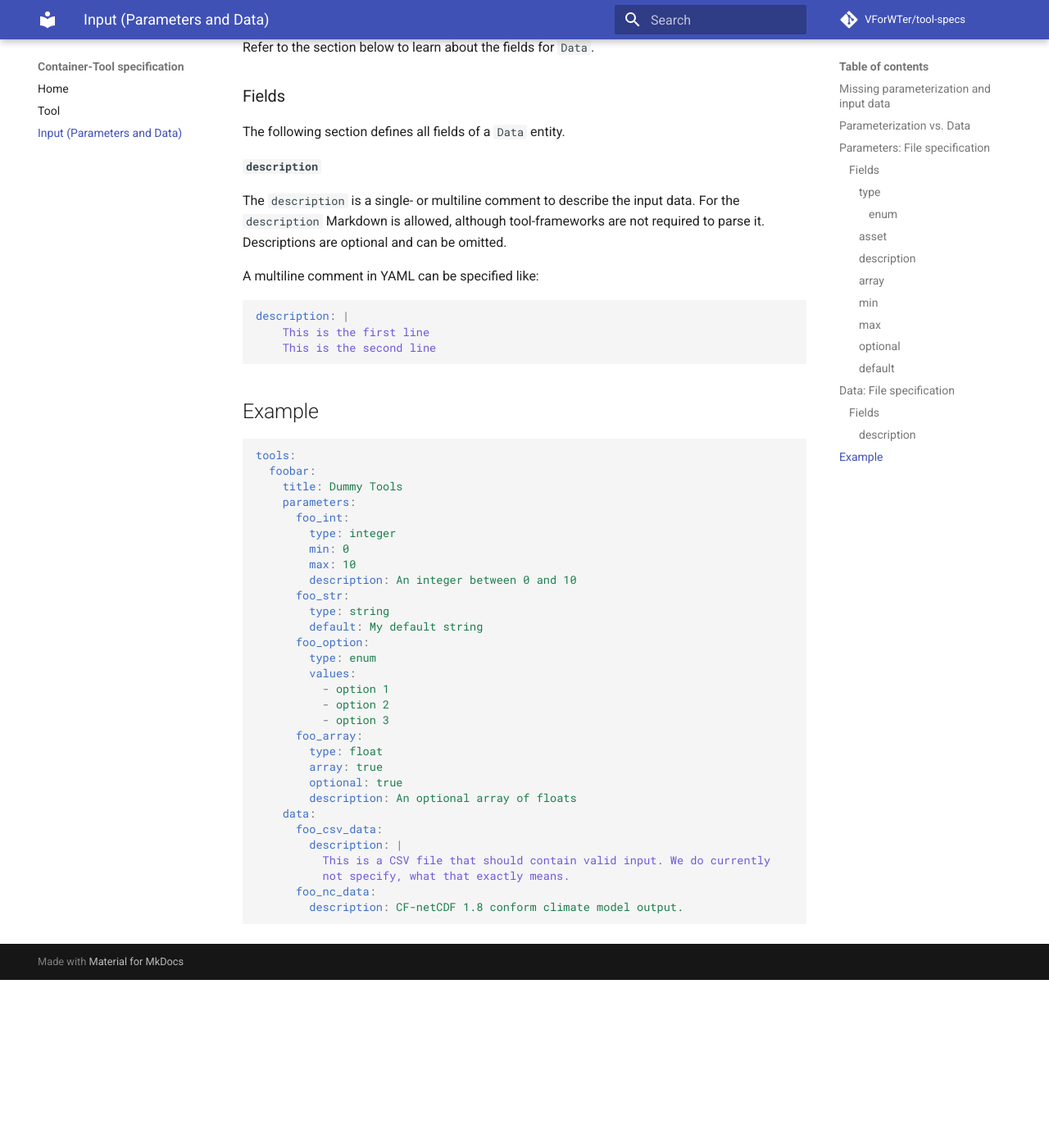
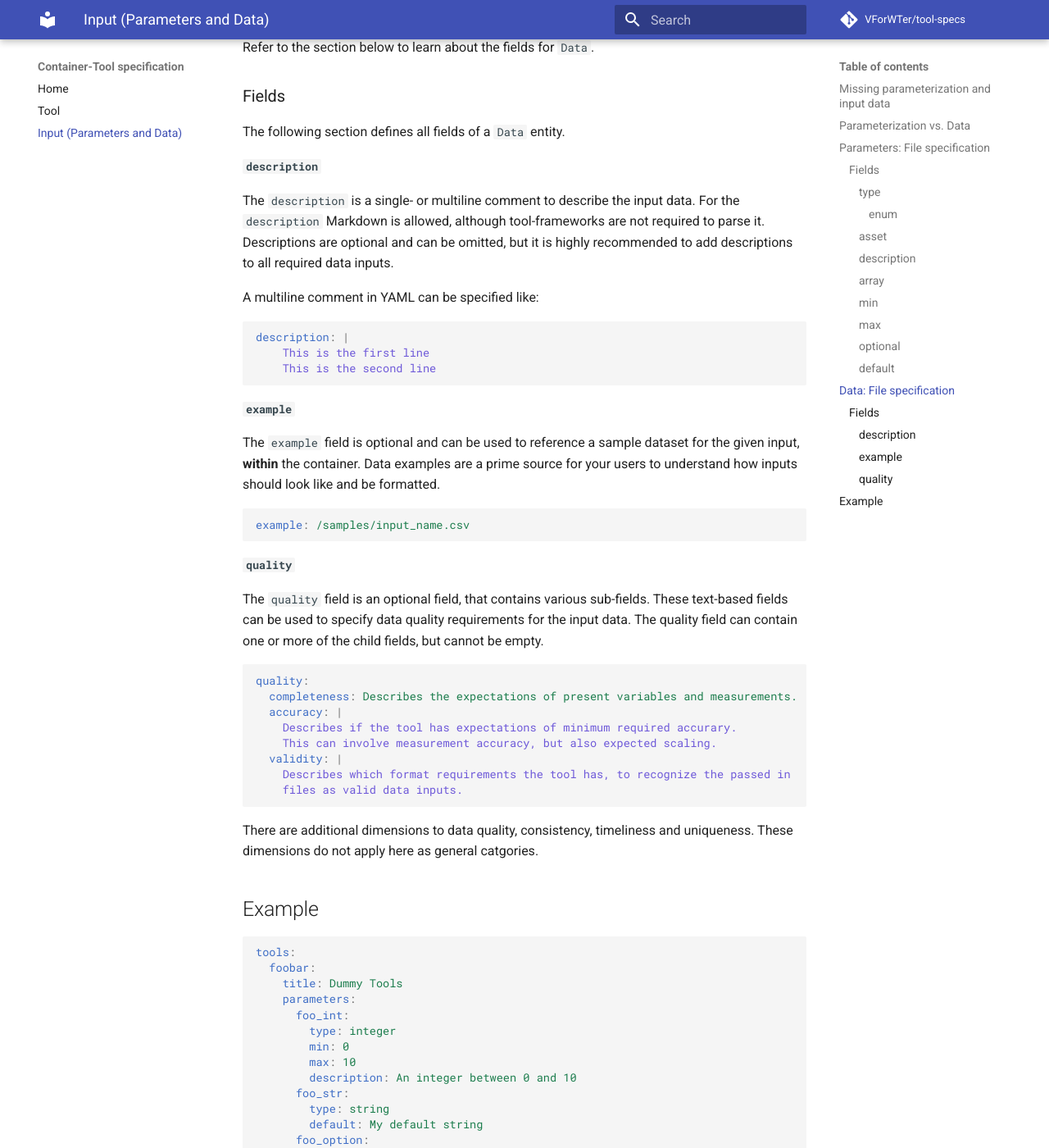
Before and after one commit to VForWaTer/tool-specs, an MkDocs documentation site: the page built from docs/input.md, in a window 1280 px wide and 1400 px high, scrolled down 4069 px. Shown: the whole window at 82% size. Built offline with MkDocs 1.6.1 and Material for MkDocs 9.7.7, drawn with Linux system fonts in a browser that asks for light colours; comment, search, counter and statistics services are not loaded; before the commit the page ends 5264 px from its top, so only the background shows below that.

Commit message:
Add optional data fields

````diff
--- a/docs/input.md
+++ b/docs/input.md
@@ -188,7 +188,8 @@ The following section defines all fields of a `Data` entity.
 
 The `description` is a single- or multiline comment to describe the input data.
 For the `description` Markdown is allowed, although tool-frameworks are not required to parse it.
-Descriptions are optional and can be omitted.
+Descriptions are optional and can be omitted, but it is highly recommended to
+add descriptions to all required data inputs.
 
 A multiline comment in YAML can be specified like:
 
@@ -197,6 +198,37 @@ description: |
     This is the first line
     This is the second line
 ```
+
+#### `example`
+
+The `example` field is optional and can be used to reference a sample dataset
+for the given input, **within** the container. Data examples are a prime source
+for your users to understand how inputs should look like and be formatted.
+
+```yaml
+example: /samples/input_name.csv
+```
+
+#### `quality`
+
+The `quality` field is an optional field, that contains various sub-fields.
+These text-based fields can be used to specify data quality requirements for the
+input data.
+The quality field can contain one or more of the child fields, but cannot be empty.
+
+```yaml
+quality:
+  completeness: Describes the expectations of present variables and measurements.
+  accuracy: |
+    Describes if the tool has expectations of minimum required accurary.
+    This can involve measurement accuracy, but also expected scaling.
+  validity: |
+    Describes which format requirements the tool has, to recognize the passed in
+    files as valid data inputs.
+```
+
+There are additional dimensions to data quality, consistency, timeliness and
+uniqueness. These dimensions do not apply here as general catgories.
 
 
 ## Example
````
